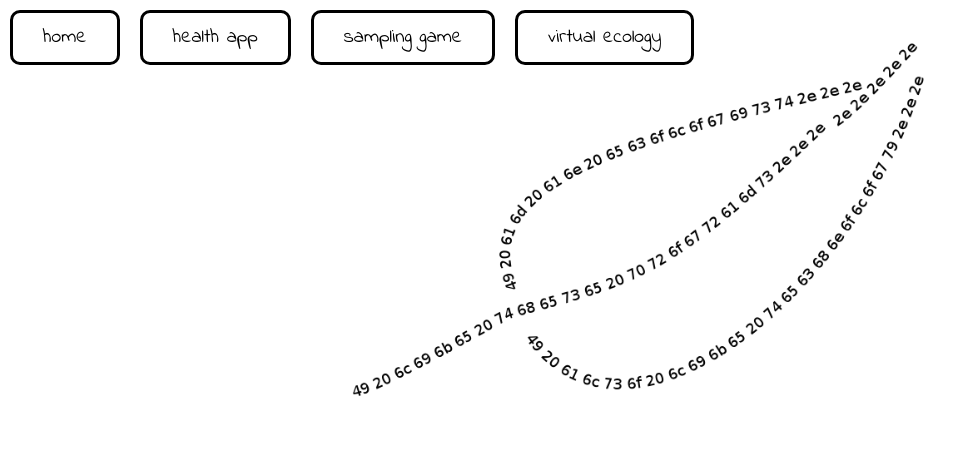
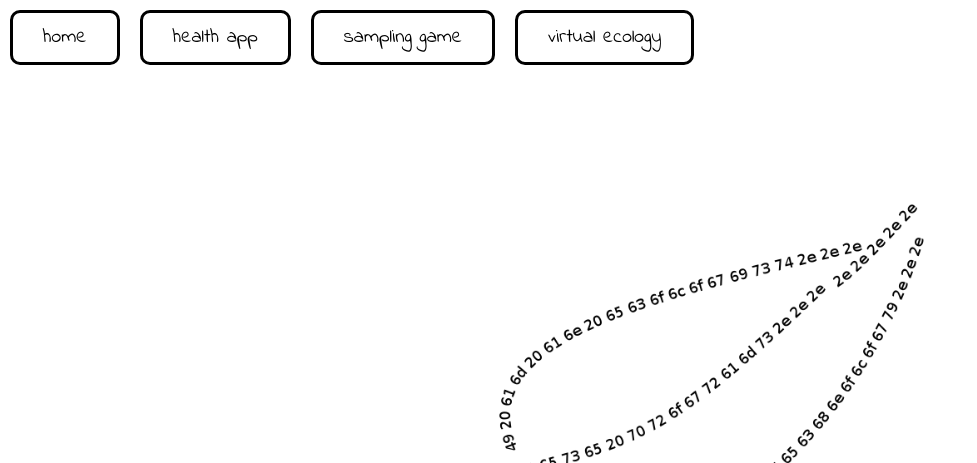
Before and after one commit to rayblick/rayblick.github.io, a plain HTML site: page index.html in a window 1280 px wide. Shown: the top 463 px of the page, without its empty margins (0-977 px from the left). Drawn offline with Linux system fonts and the light colour scheme.

Commit message:
change landing page style

```diff
--- a/css/styles.css
+++ b/css/styles.css
@@ -233,9 +233,8 @@ h2{
 }
 
 #logocontainer{
-    height: 100%;
-    width: 100%;
     text-align: center;
+    align-content: center;
     margin-top: 70px;
 }
 
```
